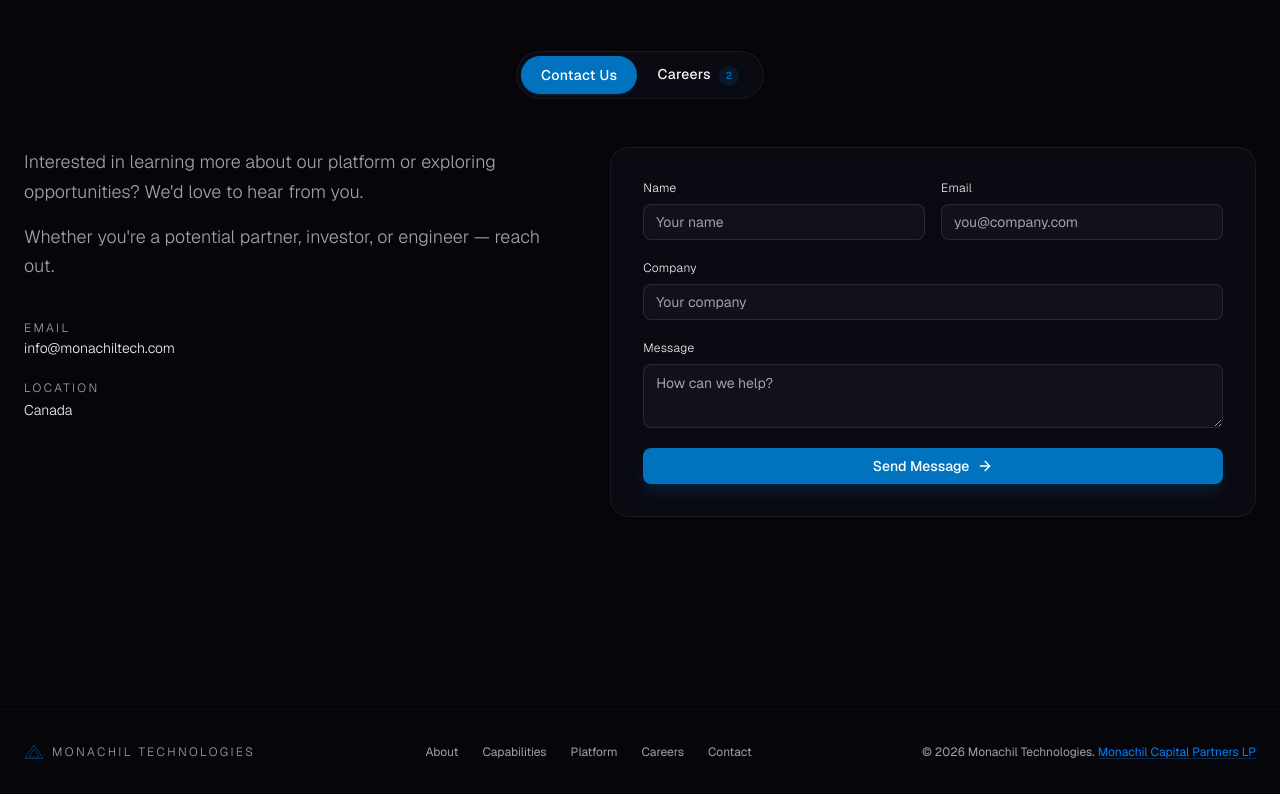
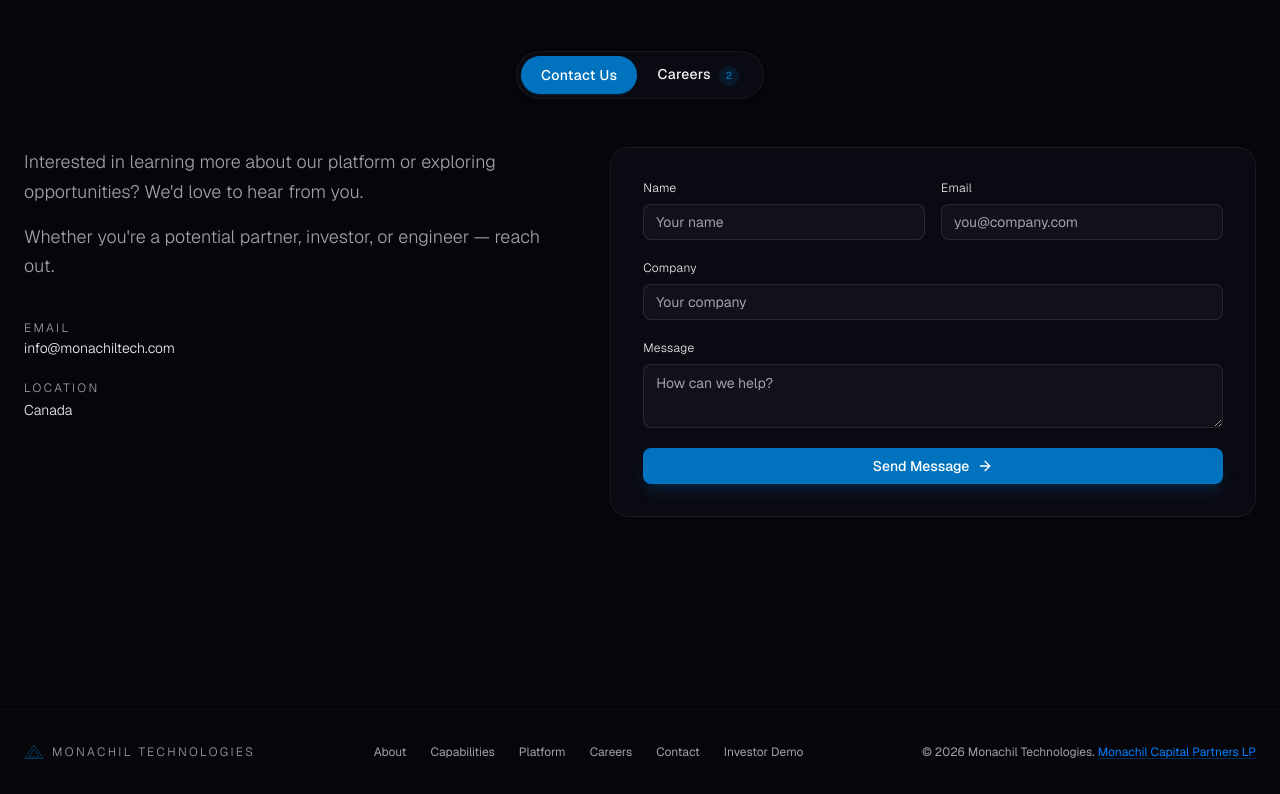
Before and after one commit to nulloxide/mtcwebsite, a Next.js app: page / in a window 1280 px wide. Shown: the part 5031-5825 px from the top of the page. Built offline with nearby package versions, Linux system fonts and the light colour scheme.

Commit message:
Add Investor Demo link to footer
Appends a sixth link to the footer's center cluster pointing at /demo/. Same styling as the sibling hash-anchor links so it reads as a peer navigation item. The /demo/ page is already password-gated, so no extra indicator is needed — the gate page explains itself.

```diff
--- a/src/components/layout/footer.tsx
+++ b/src/components/layout/footer.tsx
@@ -31,6 +31,12 @@ export function Footer() {
               {link.label}
             </a>
           ))}
+          <a
+            href="/demo/"
+            className="text-xs text-text-secondary transition-colors hover:text-text-primary hover:underline"
+          >
+            Investor Demo
+          </a>
         </div>
 
         {/* Copyright */}
```
